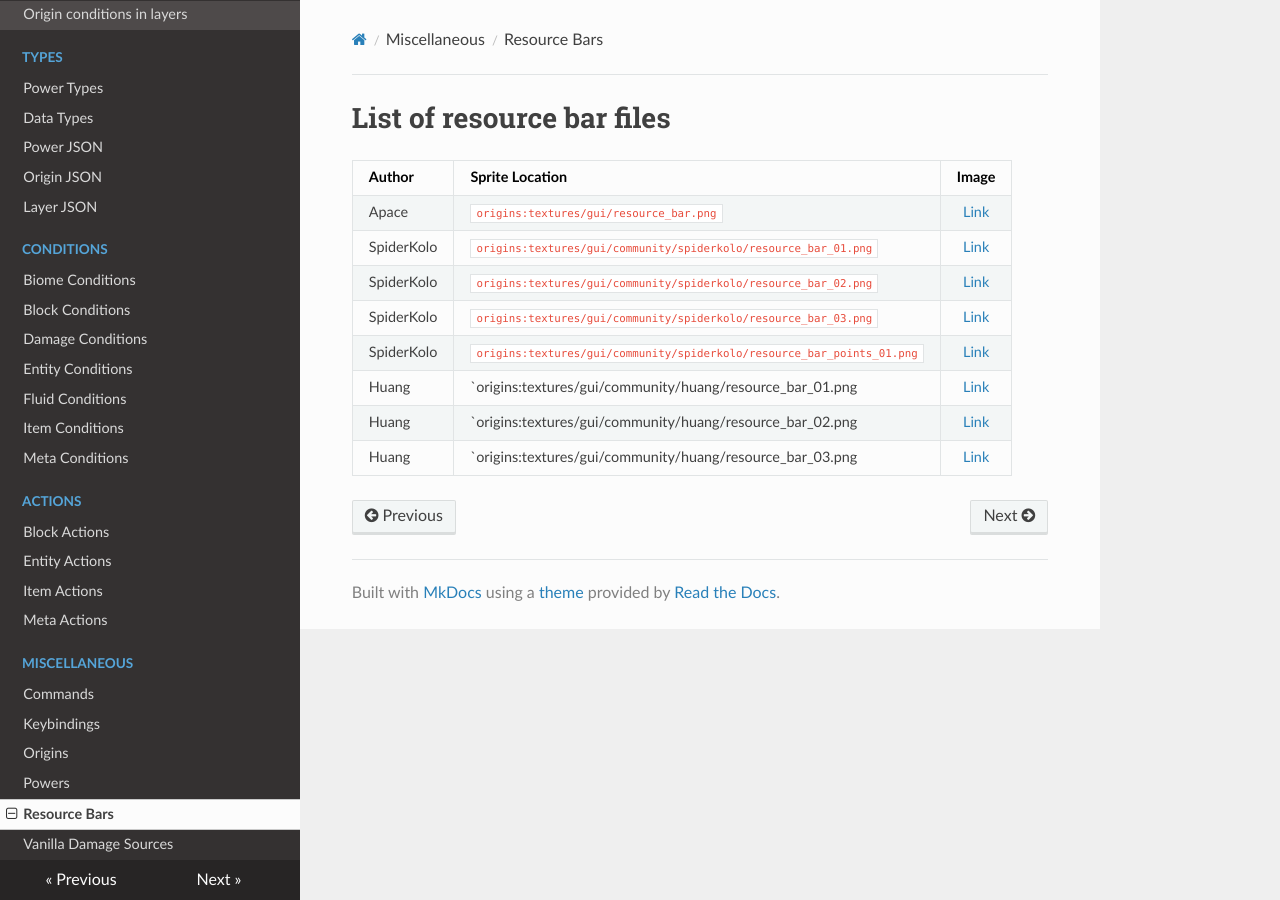
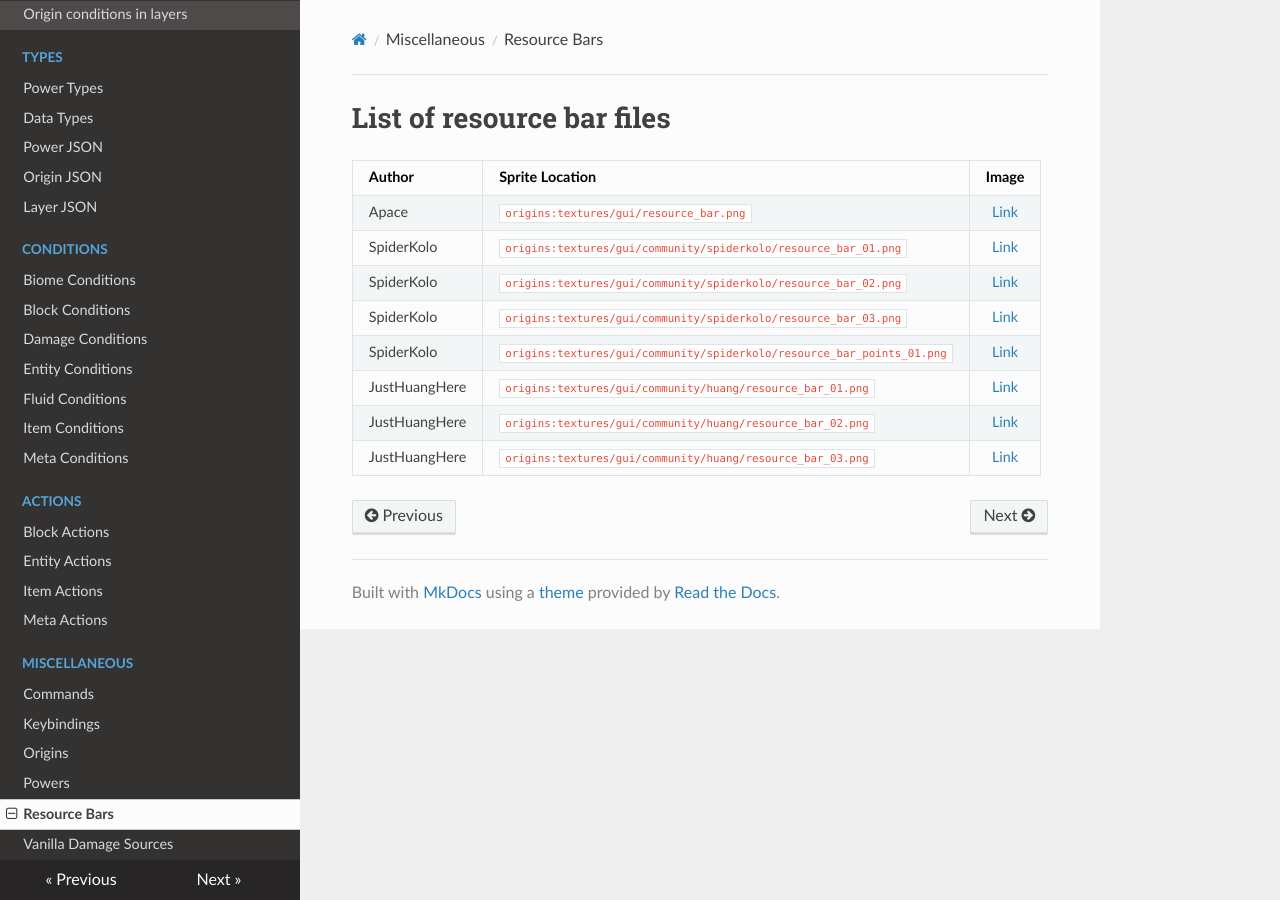
Before and after one commit to apace100/origins-docs, an MkDocs documentation site: the page built from docs/misc/resource_bars.md, in a window 1280 px wide. Built offline with MkDocs 1.6.1, drawn with Linux system fonts in a browser that asks for light colours; nearby versions of some CDN libraries.

Commit message:
Fixed `resource_bars.md`: Forgot to close the in-line code formatting stuff, oops--
I've also changed 'Huang' to 'JustHuangHere', to be consistent with their Discord username

```diff
--- a/docs/misc/resource_bars.md
+++ b/docs/misc/resource_bars.md
@@ -11,6 +11,6 @@ SpiderKolo | `origins:textures/gui/community/spiderkolo/resource_bar_01.png` | [
 SpiderKolo | `origins:textures/gui/community/spiderkolo/resource_bar_02.png` | [Link](https://github.com/apace100/origins-fabric/blob/master/src/main/resources/assets/origins/textures/gui/community/spiderkolo/resource_bar_02.png)
 SpiderKolo | `origins:textures/gui/community/spiderkolo/resource_bar_03.png` | [Link](https://github.com/apace100/origins-fabric/blob/master/src/main/resources/assets/origins/textures/gui/community/spiderkolo/resource_bar_03.png)
 SpiderKolo | `origins:textures/gui/community/spiderkolo/resource_bar_points_01.png` | [Link](https://github.com/apace100/origins-fabric/blob/master/src/main/resources/assets/origins/textures/gui/community/spiderkolo/resource_bar_points_01.png)
-Huang | `origins:textures/gui/community/huang/resource_bar_01.png | [Link](https://github.com/apace100/origins-fabric/blob/1.17/src/main/resources/assets/origins/textures/gui/community/huang/resource_bar_01.png)
-Huang | `origins:textures/gui/community/huang/resource_bar_02.png | [Link](https://github.com/apace100/origins-fabric/blob/1.17/src/main/resources/assets/origins/textures/gui/community/huang/resource_bar_02.png)
-Huang | `origins:textures/gui/community/huang/resource_bar_03.png | [Link](https://github.com/apace100/origins-fabric/blob/1.17/src/main/resources/assets/origins/textures/gui/community/huang/resource_bar_03.png)
+JustHuangHere | `origins:textures/gui/community/huang/resource_bar_01.png` | [Link](https://github.com/apace100/origins-fabric/blob/1.17/src/main/resources/assets/origins/textures/gui/community/huang/resource_bar_01.png)
+JustHuangHere | `origins:textures/gui/community/huang/resource_bar_02.png` | [Link](https://github.com/apace100/origins-fabric/blob/1.17/src/main/resources/assets/origins/textures/gui/community/huang/resource_bar_02.png)
+JustHuangHere | `origins:textures/gui/community/huang/resource_bar_03.png` | [Link](https://github.com/apace100/origins-fabric/blob/1.17/src/main/resources/assets/origins/textures/gui/community/huang/resource_bar_03.png)
```
